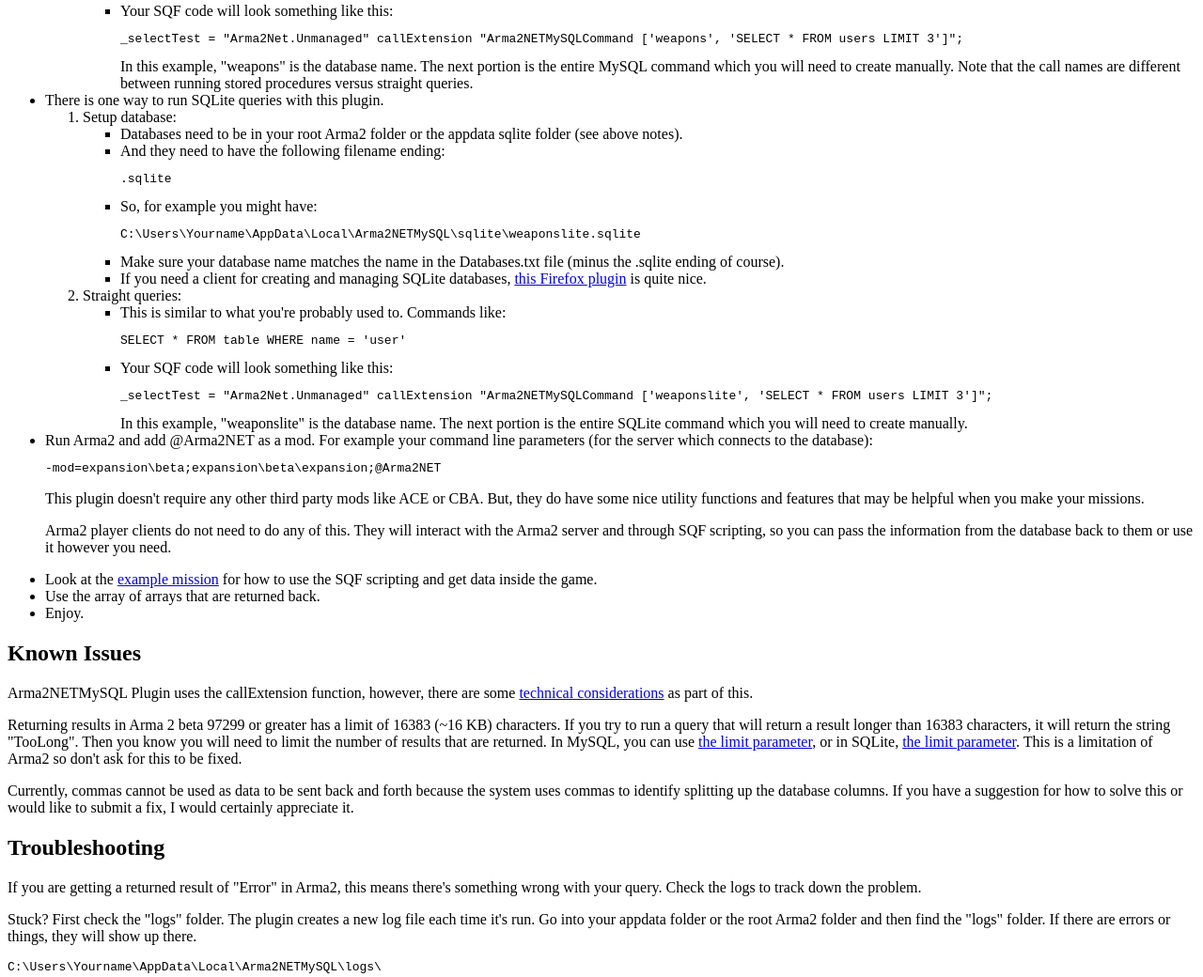
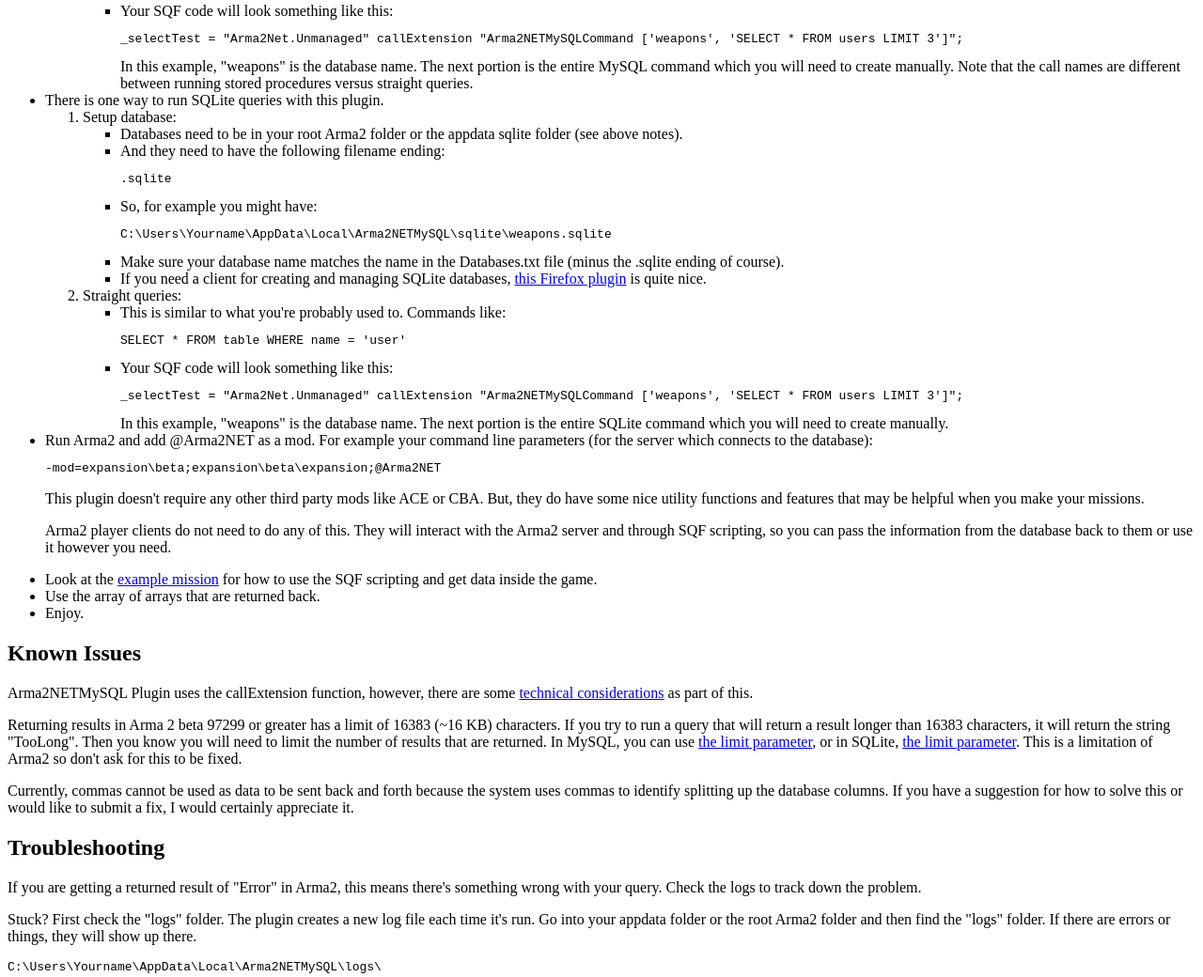
Before and after one commit to firefly2442/Arma2NETMySQLPlugin, a plain HTML site: page ReadMe.html in a window 1280 px wide. Shown: the part 2551-3591 px from the top of the page at 94% size. Drawn offline with Linux system fonts and the light colour scheme.

Commit message:
keep database name consistent so we don't confuse people

```diff
--- a/ReadMe.html
+++ b/ReadMe.html
@@ -185,7 +185,7 @@
 				<li>And they need to have the following filename ending:</li>
 				<pre>.sqlite</pre>
 				<li>So, for example you might have:</li>
-				<pre>C:\Users\Yourname\AppData\Local\Arma2NETMySQL\sqlite\weaponslite.sqlite</pre>
+				<pre>C:\Users\Yourname\AppData\Local\Arma2NETMySQL\sqlite\weapons.sqlite</pre>
 				<li>Make sure your database name matches the name in the Databases.txt file (minus the .sqlite ending of course).</li>
 				<li>If you need a client for creating and managing SQLite databases, <a href="https://addons.mozilla.org/en-US/firefox/addon/sqlite-manager/">
 				this Firefox plugin</a> is quite nice.</li>
@@ -195,8 +195,8 @@
 				<li>This is similar to what you're probably used to.  Commands like:
 				<pre>SELECT * FROM table WHERE name = 'user'</pre></li>
 				<li>Your SQF code will look something like this:
-				<pre>_selectTest = "Arma2Net.Unmanaged" callExtension "Arma2NETMySQLCommand ['weaponslite', 'SELECT * FROM users LIMIT 3']";</pre>
-				In this example, "weaponslite" is the database name.  The next portion is the entire SQLite command which you will need
+				<pre>_selectTest = "Arma2Net.Unmanaged" callExtension "Arma2NETMySQLCommand ['weapons', 'SELECT * FROM users LIMIT 3']";</pre>
+				In this example, "weapons" is the database name.  The next portion is the entire SQLite command which you will need
 				to create manually.</li>
 			</ul>
 	</ol>
```
